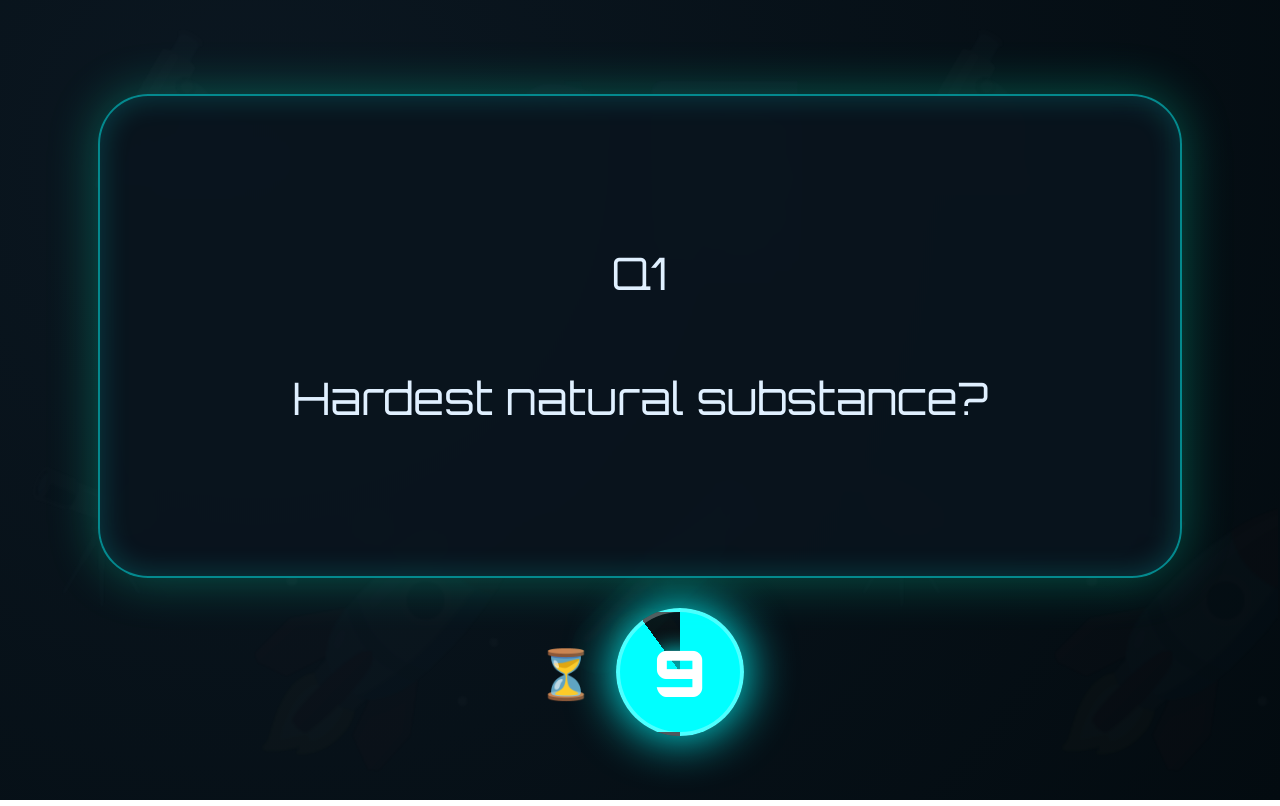
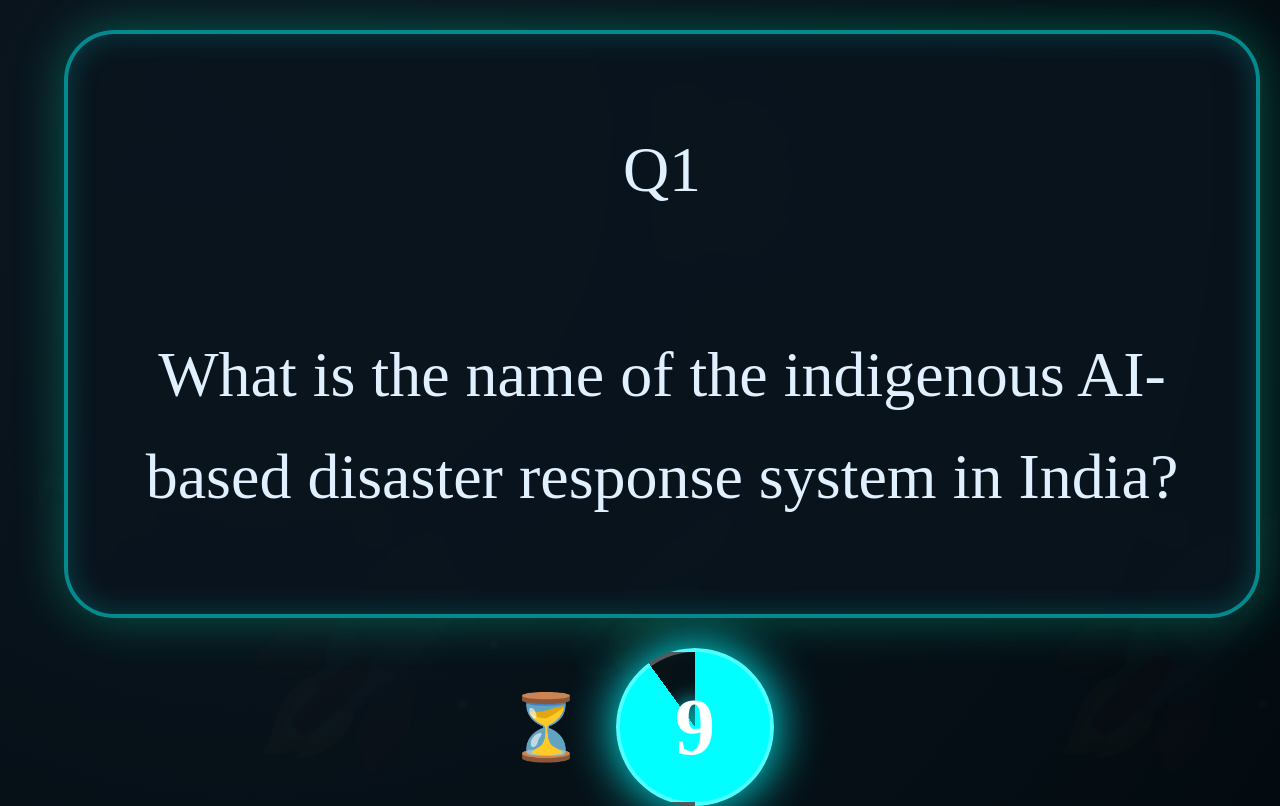
Before and after one commit to mahiyashaikh/nationalsciencedayquiz, a plain HTML site: page Quiz2Set5.html in a window 1280 px wide. Drawn offline with Linux system fonts and the light colour scheme.

Commit message:
Quiz2Set5.html

```diff
--- a/Quiz2Set5.html
+++ b/Quiz2Set5.html
@@ -2,13 +2,12 @@
 <html>
 <head>
 <meta charset="UTF-8">
-<title>Science & Technology Quiz – Set 5</title>
-<link href="https://fonts.googleapis.com/css2?family=Orbitron:wght@400;900&display=swap" rel="stylesheet">
+<title>Science & Technology Quiz – Set E (Final)</title>
 <style>
-/* ----- same CSS as Set 3 ----- */
+/* ----- same CSS as Set2 ----- */
 body {
     margin:0;
-    font-family:'Orbitron','Segoe UI',sans-serif;
+    font-family:'Times New Roman', Times, serif;
     background:radial-gradient(circle at 20% 20%,#0b1721,#030b10);
     color:white;
     display:flex;
@@ -43,7 +42,7 @@ body::after {
     display:none;
     text-align:center;
     width:90%;
-    max-width:1200px;
+    max-width:1400px;
     z-index:10;
     animation:fadeGlow 0.6s ease-out;
 }
@@ -53,25 +52,25 @@ body::after {
     100% { opacity:1; filter:blur(0); }
 }
 .flashcard {
-    width:80vw;
-    max-width:1000px;
-    min-height:50vh;
+    width:85vw;
+    max-width:1200px;
+    min-height:60vh;
     background:rgba(10,20,30,0.85);
     backdrop-filter:blur(12px);
-    border:2px solid rgba(0,255,255,0.5);
+    border:4px solid rgba(0,255,255,0.5);
     color:#e0f0ff;
     border-radius:50px;
     display:flex;
     justify-content:center;
     align-items:center;
     text-align:center;
-    padding:40px;
+    padding:50px;
     margin:30px auto;
     cursor:pointer;
     box-shadow:0 0 50px rgba(0,255,200,0.3), inset 0 0 30px rgba(0,255,255,0.2);
     transition:all 0.3s;
-    font-size:2.8rem;
-    line-height:1.4;
+    font-size:4rem;
+    line-height:1.6;
     word-break:break-word;
 }
 .flashcard:hover {
@@ -80,8 +79,8 @@ body::after {
     border-color:white;
 }
 button {
-    padding:20px 50px;
-    font-size:2rem;
+    padding:25px 60px;
+    font-size:3rem;
     font-weight:bold;
     border:none;
     border-radius:60px;
@@ -115,29 +114,30 @@ button:hover {
     display:flex;
     align-items:center;
     justify-content:center;
-    gap:20px;
+    gap:30px;
 }
 .timer-ring {
-    width:120px;
-    height:120px;
+    width:150px;
+    height:150px;
     border-radius:50%;
     background:conic-gradient(cyan 0deg, transparent 0deg);
     display:flex;
     align-items:center;
     justify-content:center;
-    font-size:4rem;
+    font-size:5rem;
     font-weight:bold;
     color:white;
     text-shadow:0 0 20px cyan;
     border:4px solid rgba(255,255,255,0.3);
     box-shadow:0 0 50px cyan;
     transition:background 0.1s linear;
-    font-family:'Orbitron',monospace;
+    font-family:'Times New Roman', Times, serif;
 }
 #cardText { width:100%; white-space:pre-wrap; }
 @media (max-width:700px) {
-    .flashcard { font-size:1.8rem; padding:20px; }
-    button { font-size:1.5rem; padding:15px 30px; }
+    .flashcard { font-size:2.5rem; padding:30px; }
+    button { font-size:2rem; padding:15px 30px; }
+    .timer-ring { width:100px; height:100px; font-size:3rem; }
 }
 </style>
 </head>
@@ -145,7 +145,7 @@ button:hover {
 
 <!-- COUNTDOWN -->
 <div class="screen active" id="countdown">
-    <h1 style="font-size:4rem;">Prepare for Launch</h1>
+    <h1 style="font-size:5rem;">Prepare for Launch</h1>
     <div id="countdownNumber">3</div>
 </div>
 
@@ -155,13 +155,13 @@ button:hover {
         <div id="cardText"></div>
     </div>
     <div class="timer-container">
-        <span style="font-size:3rem;">⏳</span>
+        <span style="font-size:4rem;">⏳</span>
         <div class="timer-ring" id="timerRing">10</div>
     </div>
 </div>
 
 <script>
-// Audio functions
+// Audio functions (same as before)
 let audioCtx = null;
 function initAudio() {
     if (!audioCtx) audioCtx = new (window.AudioContext || window.webkitAudioContext)();
@@ -187,13 +187,13 @@ function playFanfare() {
     setTimeout(()=>beep(784,0.6,'sine',0.4),600);
 }
 
-// Set 5 data
+// Set E data
 const data = [
-    {q:"Hardest natural substance?", a:"Diamond"},
-    {q:"First Indian satellite?", a:"Aryabhata"},
-    {q:"Most abundant gas in atmosphere?", a:"Nitrogen"},
-    {q:"Renewable energy source?", a:"Solar Energy"},
-    {q:"Full form of Wi-Fi?", a:"Wireless Fidelity"}
+    {q:"What is the name of the indigenous AI-based disaster response system in India?", a:"RescueNet"},
+    {q:"Which gas, discovered on the sun before Earth, is the second most abundant element in the universe?", a:"Helium"},
+    {q:"Which antiseptic compound is present in Dettol?", a:"Chloroxylenol"},
+    {q:"What is the most serious air pollutant causing health hazards?", a:"Sulphur dioxide"},
+    {q:"What is the name of the technique used to induce rain by introducing particles in clouds?", a:"Cloud Seeding"}
 ];
 
 let i = 0;
@@ -249,9 +249,9 @@ function nextCard() {
         if (i >= data.length) {
             playFanfare();
             document.querySelector('.flashcard').innerHTML = `
-                <div style="font-size:2.5rem;">
+                <div style="font-size:3rem;">
                 🎉 HAPPY NATIONAL SCIENCE DAY! 🎉<br><br>
-                You Have Completed the Main Quiz!<br><br>
+                You Have Completed All Sets!<br><br>
                 <button onclick="playAgain()">🔁 PLAY AGAIN</button><br><br>
                 <button onclick="goBonus()">✨ EXTRA SET</button>
                 </div>`;
```
